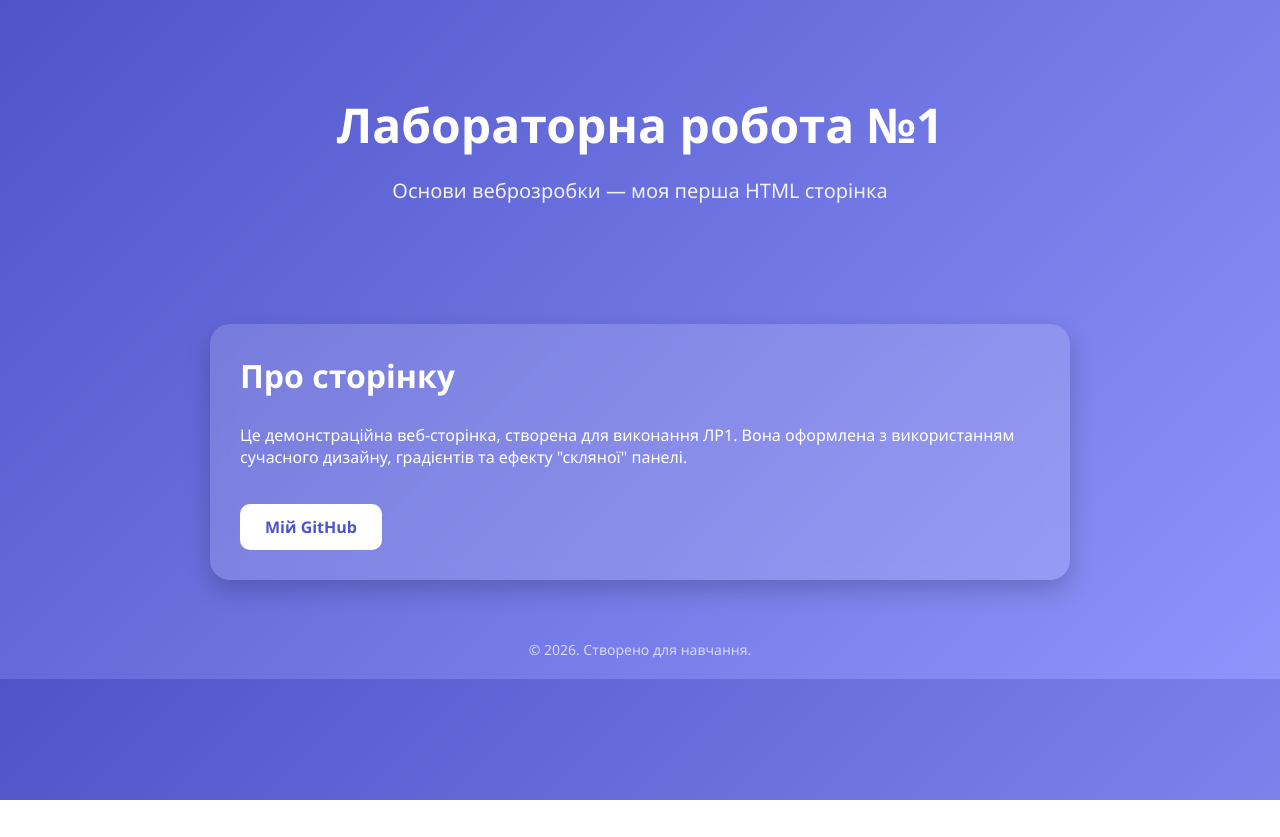
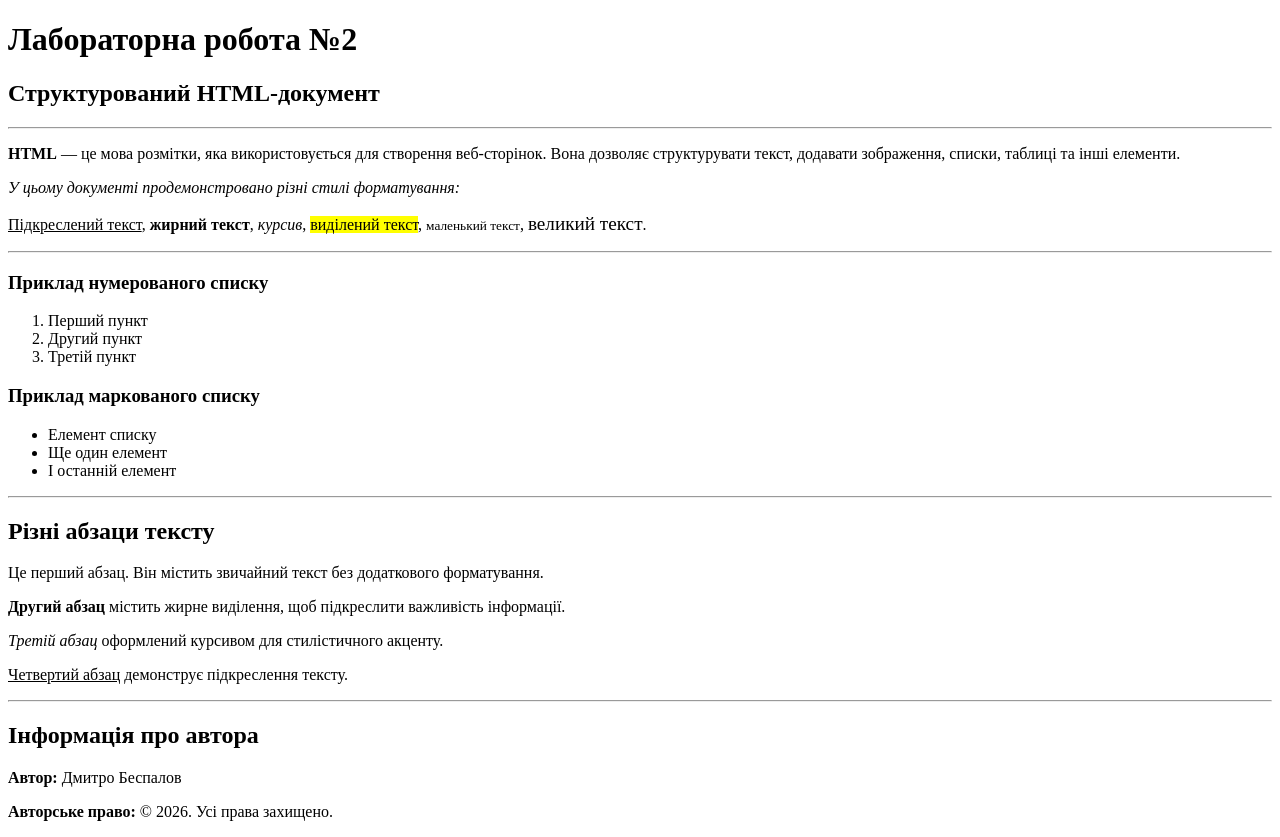
Before and after one commit to tinyabuz/web.lab1, a plain HTML site: page index.html in a window 1280 px wide. Before the commit the page ends 800 px from the top, so only its background shows below. Drawn offline with Linux system fonts and the light colour scheme.

Commit message:
Add files via upload

```diff
--- a/index.html
+++ b/index.html
@@ -2,92 +2,62 @@
 <html lang="uk">
 <head>
     <meta charset="UTF-8">
-    <title>Моя перша веб-сторінка</title>
-
-    <style>
-        body {
-            margin: 0;
-            font-family: "Segoe UI", sans-serif;
-            background: linear-gradient(135deg, #4e54c8, #8f94fb);
-            color: white;
-        }
-
-        header {
-            text-align: center;
-            padding: 60px 20px;
-        }
-
-            header h1 {
-                font-size: 48px;
-                margin-bottom: 10px;
-            }
-
-            header p {
-                font-size: 20px;
-                opacity: 0.9;
-            }
-
-        .card {
-            background: rgba(255, 255, 255, 0.15);
-            backdrop-filter: blur(10px);
-            width: 80%;
-            max-width: 800px;
-            margin: 40px auto;
-            padding: 30px;
-            border-radius: 20px;
-            box-shadow: 0 10px 25px rgba(0,0,0,0.2);
-        }
-
-            .card h2 {
-                margin-top: 0;
-                font-size: 32px;
-            }
-
-        a.button {
-            display: inline-block;
-            margin-top: 20px;
-            padding: 12px 25px;
-            background: #ffffff;
-            color: #4e54c8;
-            text-decoration: none;
-            font-weight: bold;
-            border-radius: 10px;
-            transition: 0.3s;
-        }
-
-            a.button:hover {
-                background: #ddd;
-            }
-
-        footer {
-            text-align: center;
-            padding: 20px;
-            opacity: 0.7;
-            font-size: 14px;
-        }
-    </style>
+    <title>Лабораторна робота №2</title>
 </head>
-
 <body>
 
-    <header>
-        <h1>Лабораторна робота №1</h1>
-        <p>Основи веброзробки — моя перша HTML сторінка</p>
-    </header>
+    <h1>Лабораторна робота №2</h1>
+    <h2>Структурований HTML‑документ</h2>
 
-    <div class="card">
-        <h2>Про сторінку</h2>
-        <p>
-            Це демонстраційна веб-сторінка, створена для виконання ЛР1.
-            Вона оформлена з використанням сучасного дизайну, градієнтів та ефекту "скляної" панелі.
-        </p>
+    <hr>
 
-        <a class="button" href="#">Мій GitHub</a>
-    </div>
+    <p>
+        <b>HTML</b> — це мова розмітки, яка використовується для створення веб‑сторінок.
+        Вона дозволяє структурувати текст, додавати зображення, списки, таблиці та інші елементи.
+    </p>
 
-    <footer>
-        © 2026. Створено для навчання.
-    </footer>
+    <p><i>У цьому документі продемонстровано різні стилі форматування:</i></p>
+
+    <p>
+        <u>Підкреслений текст</u>, <strong>жирний текст</strong>,
+        <em>курсив</em>, <mark>виділений текст</mark>,
+        <small>маленький текст</small>, <big>великий текст</big>.
+    </p>
+
+    <hr>
+
+    <h3>Приклад нумерованого списку</h3>
+    <ol>
+        <li>Перший пункт</li>
+        <li>Другий пункт</li>
+        <li>Третій пункт</li>
+    </ol>
+
+    <h3>Приклад маркованого списку</h3>
+    <ul>
+        <li>Елемент списку</li>
+        <li>Ще один елемент</li>
+        <li>І останній елемент</li>
+    </ul>
+
+    <hr>
+
+    <h2>Різні абзаци тексту</h2>
+
+    <p>Це перший абзац. Він містить звичайний текст без додаткового форматування.</p>
+
+    <p><b>Другий абзац</b> містить жирне виділення, щоб підкреслити важливість інформації.</p>
+
+    <p><i>Третій абзац</i> оформлений курсивом для стилістичного акценту.</p>
+
+    <p><u>Четвертий абзац</u> демонструє підкреслення тексту.</p>
+
+    <hr>
+
+    <h2>Інформація про автора</h2>
+
+    <p><strong>Автор:</strong> Дмитро Беспалов</p>
+    <p><strong>Авторське право:</strong> © 2026. Усі права захищено.</p>
 
 </body>
 </html>
```
